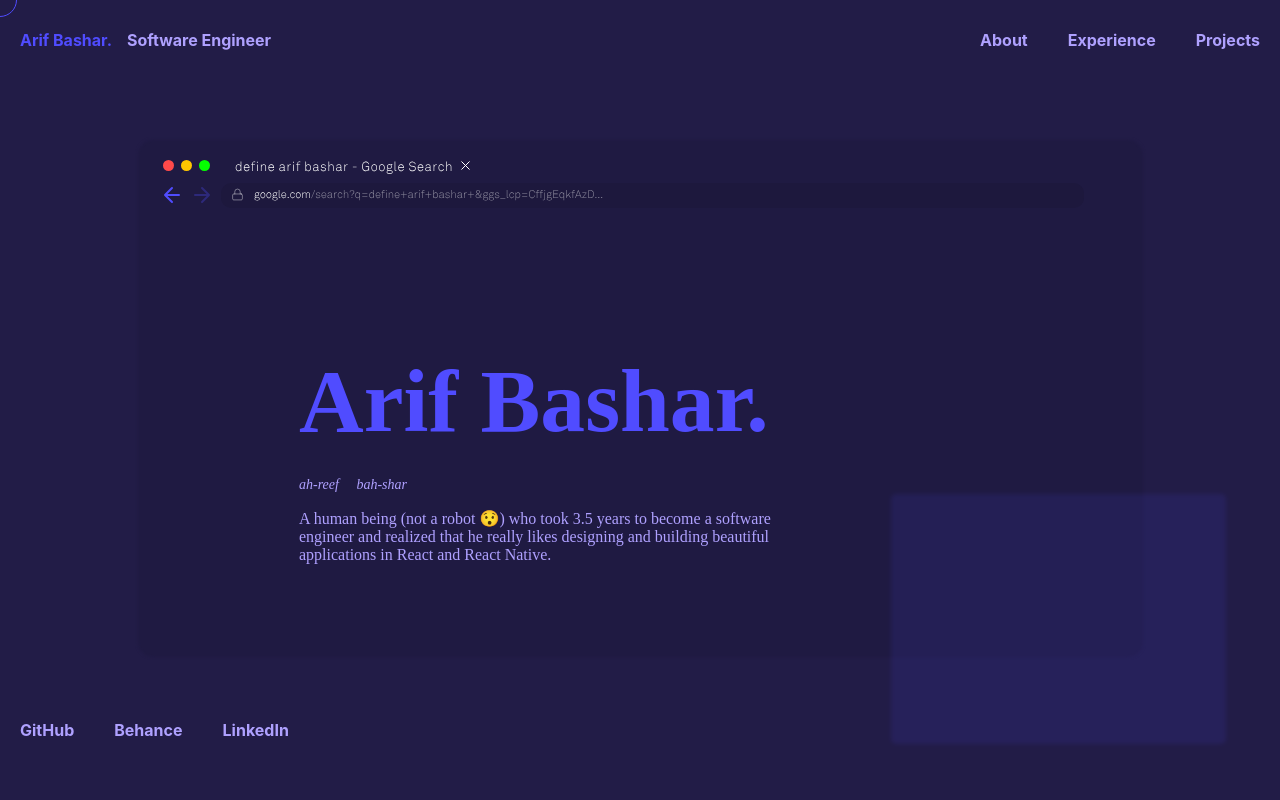
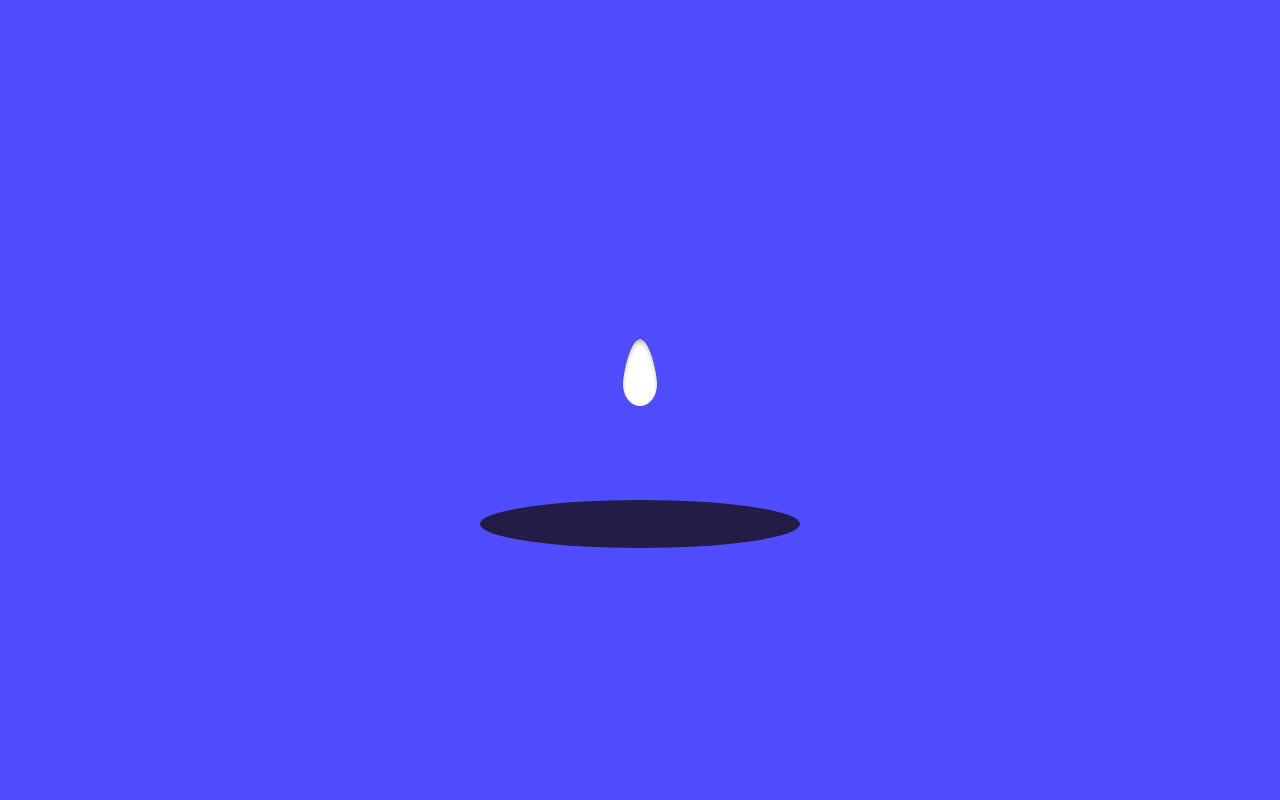
Before and after one commit to arif-bashar/portfolio, a Gatsby site: page / in a window 1280 px wide. Shown: the top 800 px of the page. Built offline with nearby package versions, Linux system fonts and the light colour scheme; Gatsby itself is replaced by a stand-in of ours.

Commit message:
integrating intro screen

```diff
--- a/src/components/SvgIcons.tsx
+++ b/src/components/SvgIcons.tsx
@@ -1,5 +1,49 @@
 import * as React from "react";
 
+export function Droplet(props: React.SVGProps<SVGSVGElement>) {
+  return (
+    <svg width={34} height={67} viewBox="0 0 34 67" fill="none" {...props}>
+      <g filter="url(#prefix__filter0_i)">
+        <path
+          d="M34 45.213C34 57.246 26.389 67 17 67S0 57.246 0 45.213C0 33.181 7.611 0 17 0s17 33.18 17 45.213z"
+          fill="#fff"
+        />
+      </g>
+      <defs>
+        <filter
+          id="prefix__filter0_i"
+          x={0}
+          y={0}
+          width={34}
+          height={71}
+          filterUnits="userSpaceOnUse"
+          colorInterpolationFilters="sRGB"
+        >
+          <feFlood floodOpacity={0} result="BackgroundImageFix" />
+          <feBlend in="SourceGraphic" in2="BackgroundImageFix" result="shape" />
+          <feColorMatrix
+            in="SourceAlpha"
+            values="0 0 0 0 0 0 0 0 0 0 0 0 0 0 0 0 0 0 127 0"
+            result="hardAlpha"
+          />
+          <feOffset dy={4} />
+          <feGaussianBlur stdDeviation={2} />
+          <feComposite in2="hardAlpha" operator="arithmetic" k2={-1} k3={1} />
+          <feColorMatrix values="0 0 0 0 0 0 0 0 0 0 0 0 0 0 0 0 0 0 0.25 0" />
+          <feBlend in2="shape" result="effect1_innerShadow" />
+        </filter>
+      </defs>
+    </svg>
+  )
+}
+
+export function Puddle(props: React.SVGProps<SVGSVGElement>) {
+  return (
+    <svg width={320} height={48} viewBox="0 0 320 48" fill="none" {...props}>
+      <ellipse cx={160} cy={24} rx={160} ry={24} fill="#221C47" />
+    </svg>
+  );
+}
 
 export function DotGrid(props: React.SVGProps<SVGSVGElement>) {
   return (
@@ -76,7 +120,7 @@ export function DotGrid(props: React.SVGProps<SVGSVGElement>) {
         </clipPath>
       </defs>
     </svg>
-  )
+  );
 }
 
 export function BrowserMock(props: React.SVGProps<SVGSVGElement>) {
--- /dev/null
+++ b/src/components/screens/IntroScreen.tsx
@@ -0,0 +1,21 @@
+import React, { useRef, useEffect, useState } from "react";
+import Img from "gatsby-image";
+import gsap from "gsap";
+
+import { graphql, useStaticQuery } from "gatsby";
+import { Droplet, Puddle } from "../SvgIcons";
+
+function IntroScreen() {
+  return (
+    <div className="intro-screen">
+      <div className="droplet-container">
+        <Droplet />
+      </div>
+      <div className="puddle-container">
+        <Puddle />
+      </div>
+    </div>
+  );
+}
+
+export default IntroScreen;
--- a/src/pages/index.tsx
+++ b/src/pages/index.tsx
@@ -14,6 +14,8 @@ import Footer from "../components/footer";
 import Image from "../components/image";
 import AboutSection from "../components/sections/AboutSection";
 import ExperienceSection from "../components/sections/ExperienceSection";
+import { Puddle, Droplet } from "../components/SvgIcons";
+import IntroScreen from "../components/screens/IntroScreen";
 
 function IndexPage(props: PageProps) {
   let containerRef = useRef<HTMLDivElement>(null);
@@ -55,6 +57,7 @@ function IndexPage(props: PageProps) {
 
   return (
     <>
+      <IntroScreen />
       <div ref={mouseCursor} className="cursor"></div>
       <Header mouseCursor={mouseCursor} />
       <main ref={containerRef}>
@@ -62,7 +65,7 @@ function IndexPage(props: PageProps) {
         <AboutSection />
         <ExperienceSection />
       </main>
-      <Footer mouseCursor={mouseCursor}/>
+      <Footer mouseCursor={mouseCursor} />
     </>
   );
 }
--- a/src/styles/styles.scss
+++ b/src/styles/styles.scss
@@ -49,6 +49,29 @@ body {
   transform: scale(2);
   background: $accent;
   z-index: 9;
+}
+
+// Intro Screen
+.intro-screen {
+  width: 100vw;
+  height: 100vh;
+  position: absolute;
+  display: flex;
+  flex-direction: column;
+  justify-content: center;
+  align-items: center;
+  background: $accent;
+  z-index: 15;
+
+  .droplet-container {
+    // background: green;
+  }
+
+  .puddle-container {
+    // background: red;
+    position: relative;
+    top: 90px;
+  }
 }
 
 // Header
@@ -326,50 +349,6 @@ main {
           display: flex;
           flex-direction: row;
 
-          .number-container {
-            width: 39px;
-            height: 39px;
-            position: relative;
-            margin-right: 20px;
-
-            .square {
-              width: 30px;
-              height: 30px;
-              display: flex;
-              justify-content: center;
-              align-items: center;
-              position: absolute;
-              bottom: 0px;
-              left: 0px;
-              background: $accent;
-              background-blend-mode: difference;
-            }
-
-            .number {
-              width: 30px;
-              height: 30px;
-              display: flex;
-              position: absolute;
-              bottom: 0px;
-              left: 0px;
-              justify-content: center;
-              align-items: center;
-              strong {
-                font-size: 1em;
-                opacity: 1;
-                color: $numberColor;
-                z-index: 3;
-              }
-            }
-
-            .dot-grid-svg {
-              width: 30px;
-              height: 30px;
-              position: absolute;
-              right: 0px;
-            }
-          }
-
           h2 {
             font-size: 3.1em;
             color: $accent;
@@ -459,3 +438,48 @@ footer {
     background: $accent;
   }
 }
+
+// Section Number Component
+.number-container {
+  width: 39px;
+  height: 39px;
+  position: relative;
+  margin-right: 20px;
+
+  .square {
+    width: 30px;
+    height: 30px;
+    display: flex;
+    justify-content: center;
+    align-items: center;
+    position: absolute;
+    bottom: 0px;
+    left: 0px;
+    background: $accent;
+    background-blend-mode: difference;
+  }
+
+  .number {
+    width: 30px;
+    height: 30px;
+    display: flex;
+    position: absolute;
+    bottom: 0px;
+    left: 0px;
+    justify-content: center;
+    align-items: center;
+    strong {
+      font-size: 1em;
+      opacity: 1;
+      color: $numberColor;
+      z-index: 3;
+    }
+  }
+
+  .dot-grid-svg {
+    width: 30px;
+    height: 30px;
+    position: absolute;
+    right: 0px;
+  }
+}
```
